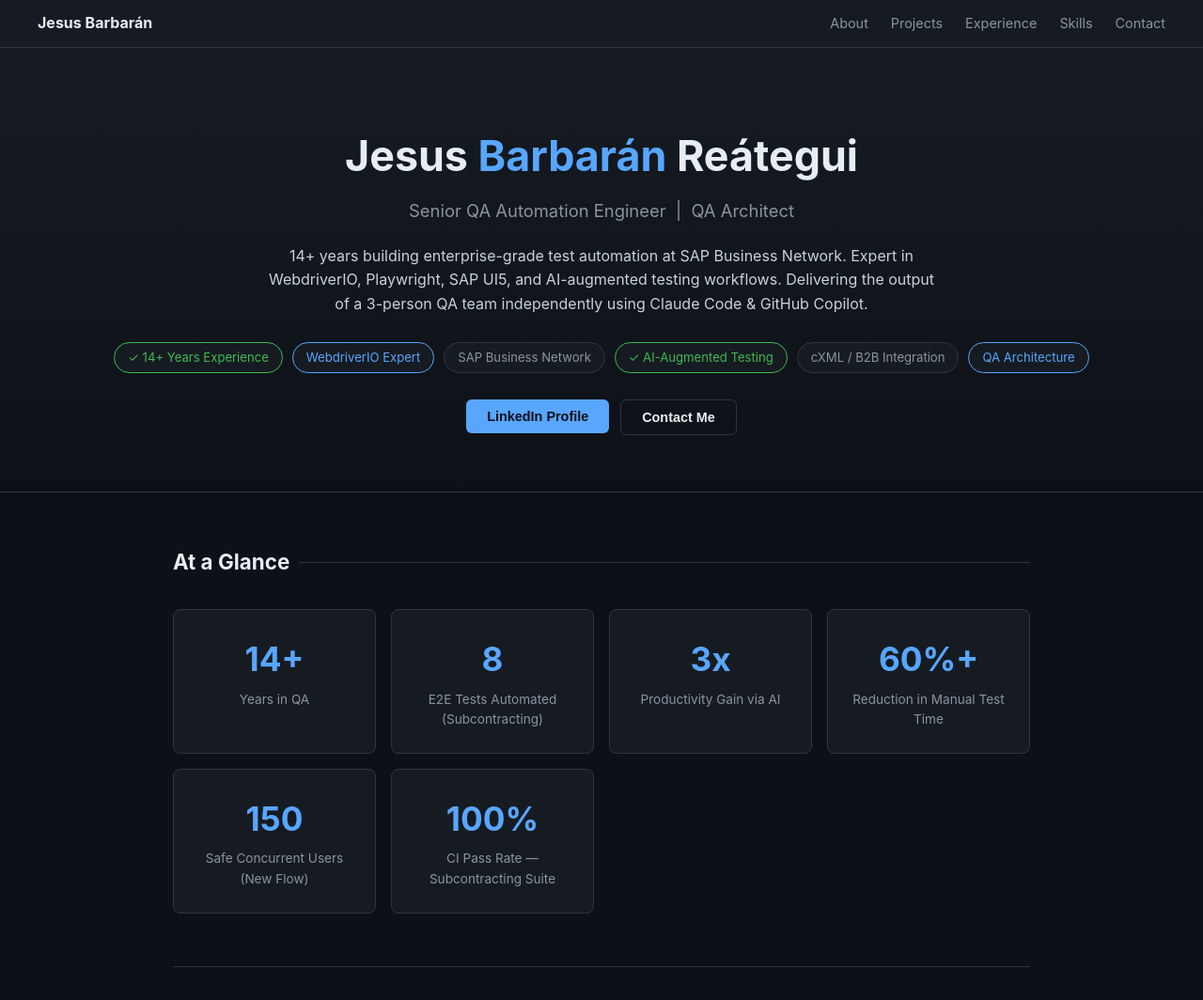
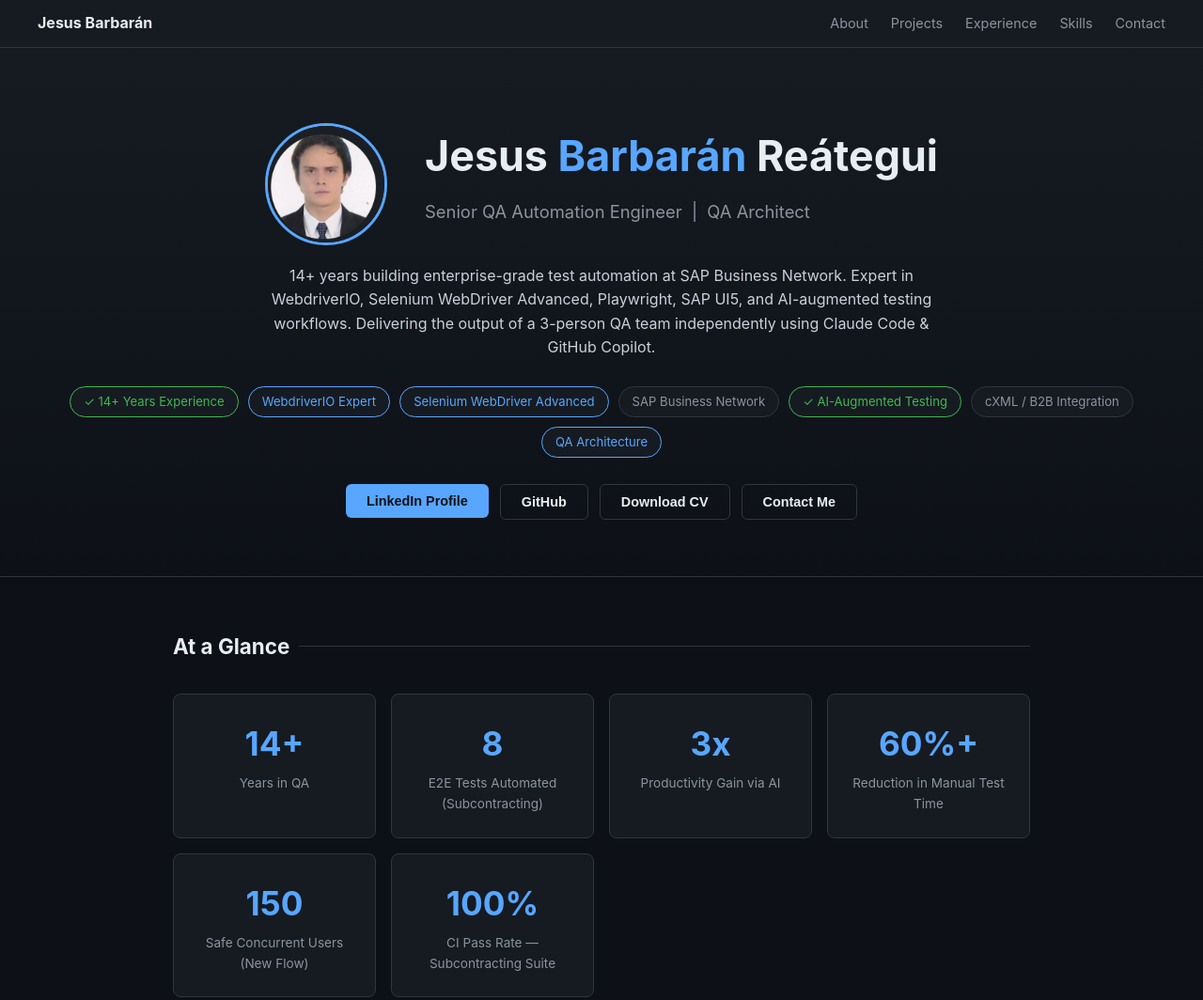
Before and after one commit to jesus-barbaran/jesus-barbaran.github.io, a plain HTML site: page index.html in a window 1280 px wide. Shown: the top 1064 px of the page at 94% size. Drawn offline with Linux system fonts and the light colour scheme.

Commit message:
Add profile photo, CV download, GitHub link, SEO tags, Selenium WebDriver Advanced

```diff
--- a/index.html
+++ b/index.html
@@ -3,7 +3,14 @@
 <head>
   <meta charset="UTF-8" />
   <meta name="viewport" content="width=device-width, initial-scale=1.0"/>
-  <title>Jesus Barbarán — QA & AI Engineer</title>
+  <title>Jesus Barbarán — Senior QA Automation Engineer | QA Architect</title>
+  <meta name="description" content="Senior QA Automation Engineer with 14+ years at SAP Business Network. Expert in WebdriverIO, Playwright, Selenium WebDriver, SAP UI5, and AI-augmented testing. Lima, Peru." />
+  <meta name="keywords" content="QA Automation Engineer, WebdriverIO, Selenium WebDriver, Playwright, SAP Business Network, AI Testing, QA Architect" />
+  <meta property="og:title" content="Jesus Barbarán — Senior QA Automation Engineer" />
+  <meta property="og:description" content="14+ years building enterprise test automation at SAP. Expert in WebdriverIO, Selenium WebDriver Advanced, Playwright, AI-augmented testing." />
+  <meta property="og:image" content="https://jesus-barbaran.github.io/photo.png" />
+  <meta property="og:url" content="https://jesus-barbaran.github.io" />
+  <meta name="twitter:card" content="summary_large_image" />
   <style>
     :root {
       --bg: #0d1117;
@@ -48,6 +55,10 @@
     }
     .hero h1 { font-size: 2.8rem; font-weight: 700; margin-bottom: 8px; }
     .hero h1 span { color: var(--accent); }
+    .hero-content { display: flex; align-items: center; justify-content: center; gap: 40px; flex-wrap: wrap; margin-bottom: 20px; }
+    .profile-photo { width: 130px; height: 130px; border-radius: 50%; border: 3px solid var(--accent); object-fit: cover; flex-shrink: 0; }
+    .hero-text { text-align: left; }
+    @media (max-width: 600px) { .hero-text { text-align: center; } .hero-content { flex-direction: column; gap: 20px; } }
     .hero .title {
       font-size: 1.15rem; color: var(--muted); margin-bottom: 20px;
     }
@@ -194,16 +205,22 @@
 
 <!-- HERO -->
 <div class="hero">
-  <h1>Jesus <span>Barbarán</span> Reátegui</h1>
-  <div class="title">Senior QA Automation Engineer &nbsp;|&nbsp; QA Architect</div>
+  <div class="hero-content">
+    <img src="photo.png" alt="Jesus Barbarán" class="profile-photo" />
+    <div class="hero-text">
+      <h1>Jesus <span>Barbarán</span> Reátegui</h1>
+      <div class="title">Senior QA Automation Engineer &nbsp;|&nbsp; QA Architect</div>
+    </div>
+  </div>
   <p class="summary">
     14+ years building enterprise-grade test automation at SAP Business Network.
-    Expert in WebdriverIO, Playwright, SAP UI5, and AI-augmented testing workflows.
+    Expert in WebdriverIO, Selenium WebDriver Advanced, Playwright, SAP UI5, and AI-augmented testing workflows.
     Delivering the output of a 3-person QA team independently using Claude Code &amp; GitHub Copilot.
   </p>
   <div class="badges">
     <span class="badge green">✓ 14+ Years Experience</span>
     <span class="badge blue">WebdriverIO Expert</span>
+    <span class="badge blue">Selenium WebDriver Advanced</span>
     <span class="badge">SAP Business Network</span>
     <span class="badge green">✓ AI-Augmented Testing</span>
     <span class="badge">cXML / B2B Integration</span>
@@ -211,6 +228,8 @@
   </div>
   <div class="cta">
     <a href="https://linkedin.com/in/jesus-barbaran-09672165" target="_blank"><button class="btn btn-primary">LinkedIn Profile</button></a>
+    <a href="https://github.com/jesus-barbaran" target="_blank"><button class="btn btn-secondary">GitHub</button></a>
+    <a href="cv.pdf" download><button class="btn btn-secondary">Download CV</button></a>
     <a href="mailto:jesus.barbaran.jb@gmail.com"><button class="btn btn-secondary">Contact Me</button></a>
   </div>
 </div>
@@ -401,8 +420,10 @@
       <div class="skill-card">
         <h4>Automation & Testing</h4>
         <div class="skill-tags">
-          <span class="skill-tag">WebdriverIO</span><span class="skill-tag">Playwright</span>
-          <span class="skill-tag">Selenium</span><span class="skill-tag">Cypress</span>
+          <span class="skill-tag">WebdriverIO (Expert)</span>
+          <span class="skill-tag">Selenium WebDriver Advanced</span>
+          <span class="skill-tag">Playwright</span>
+          <span class="skill-tag">Cypress</span>
           <span class="skill-tag">Postman</span><span class="skill-tag">JMeter</span>
           <span class="skill-tag">QTP/UFT</span><span class="skill-tag">qTest</span>
           <span class="skill-tag">TestRail</span>
```
Also changed, not shown: photo.png (added), 1 other file.
